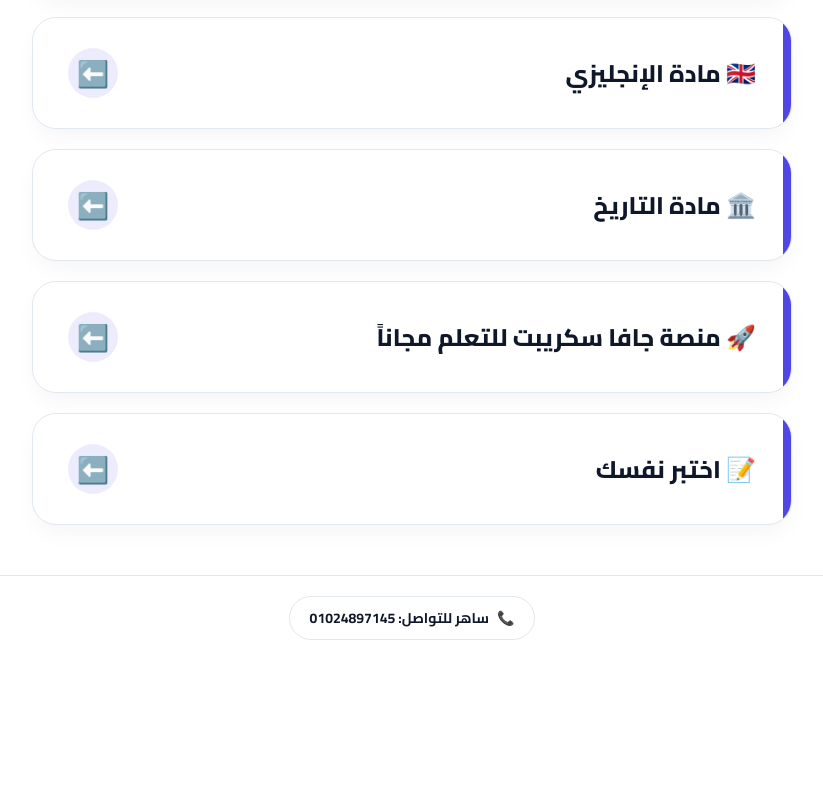
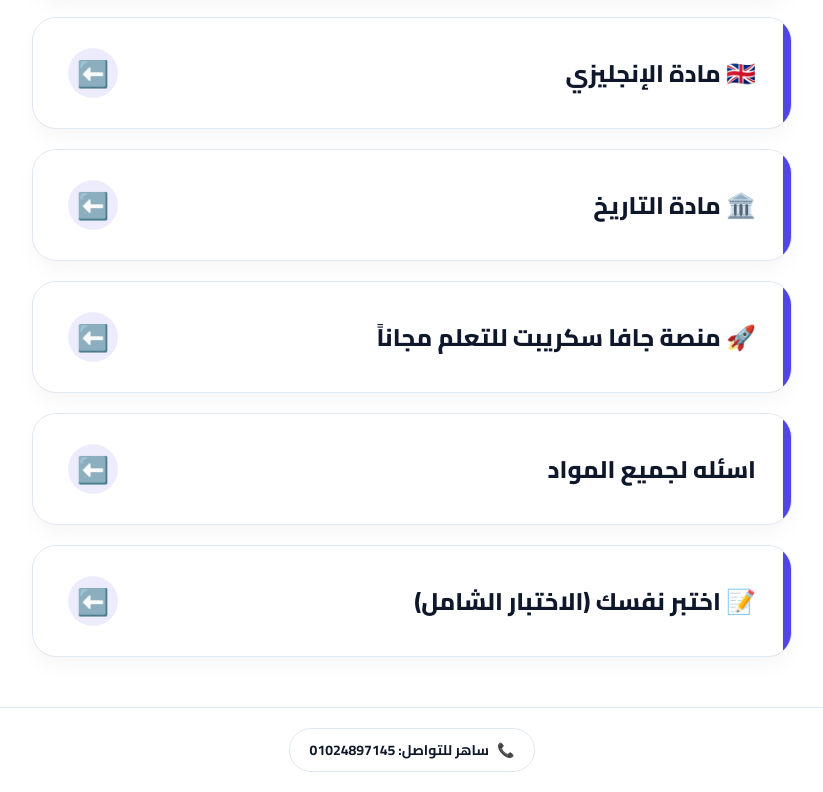
Before and after one commit to saher254/.saher, a plain HTML site: page index.html in a window 1280 px wide. Shown: the part 635-1427 px from the top of the page, without its empty margins (228-1051 px from the left). Before the commit the page ends 1295 px from the top, so only its background shows below. Drawn offline with Linux system fonts and the light colour scheme; sample sign-in values are in the browser's storage.

Commit message:
Update subject card for quiz and add new test card

```diff
--- a/index.html
+++ b/index.html
@@ -172,9 +172,13 @@
                 <h2>🚀 منصة جافا سكريبت للتعلم مجاناً</h2><span class="arrow">⬅️</span>
             </div>
 
-            <div class="subject-card" onclick="openSubject('quiz', '📝 اختبر نفسك')">
-                <h2>📝 اختبر نفسك</h2><span class="arrow">⬅️</span>
+            <div class="subject-card" onclick="openSubject('quiz', 'اسئله لجميع المواد')">
+                <h2>اسئله لجميع المواد</h2><span class="arrow">⬅️</span>
             </div>
+            <!-- المستطيل السابع الجديد -->
+<div class="subject-card" onclick="openEmbedded('test.html', '📝 اختبر نفسك (الاختبار الشامل)')">
+    <h2>📝 اختبر نفسك (الاختبار الشامل)</h2><span class="arrow">⬅️</span>
+</div>
         </div>
 
         <footer class="main-footer">
```
